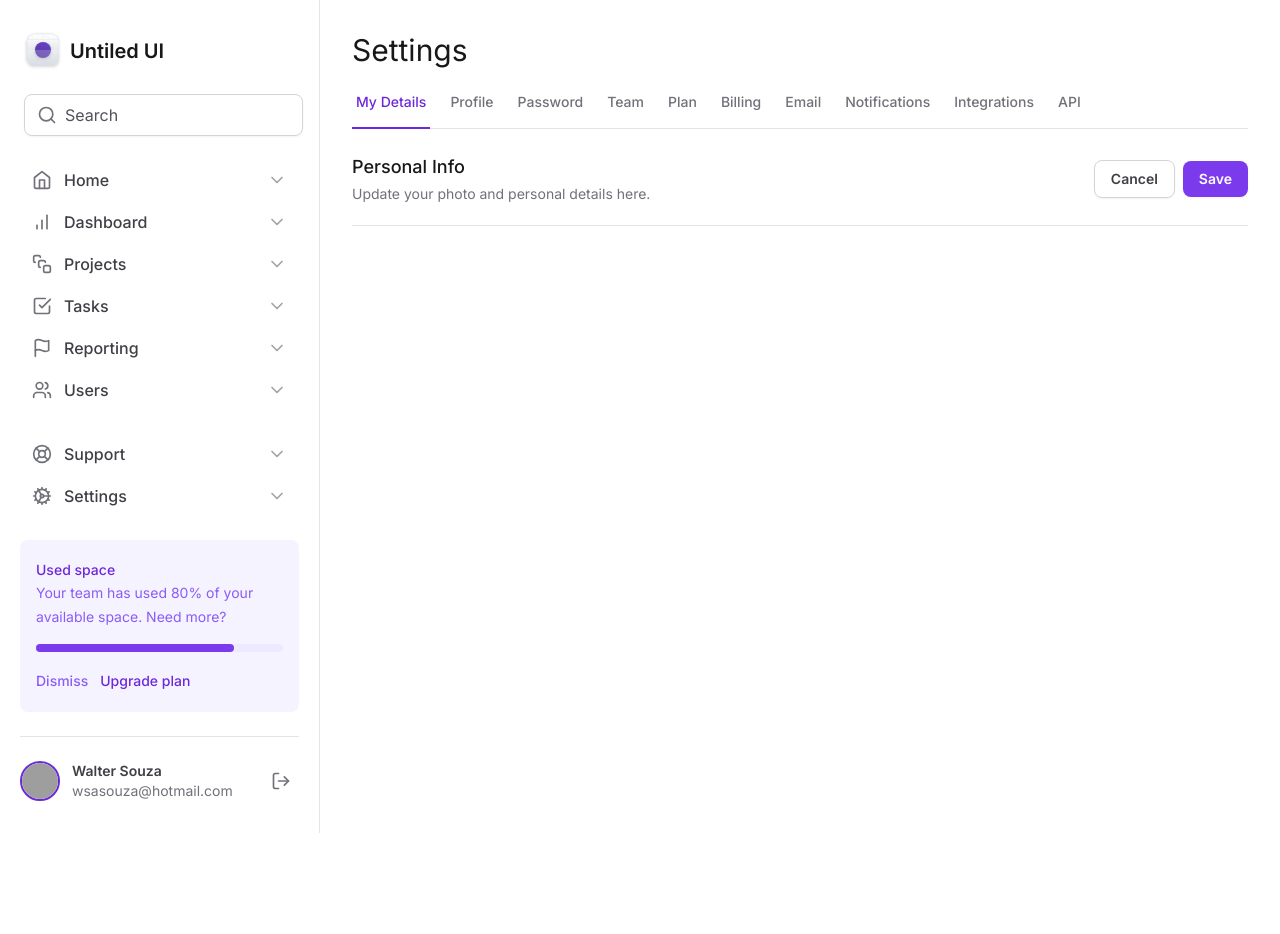
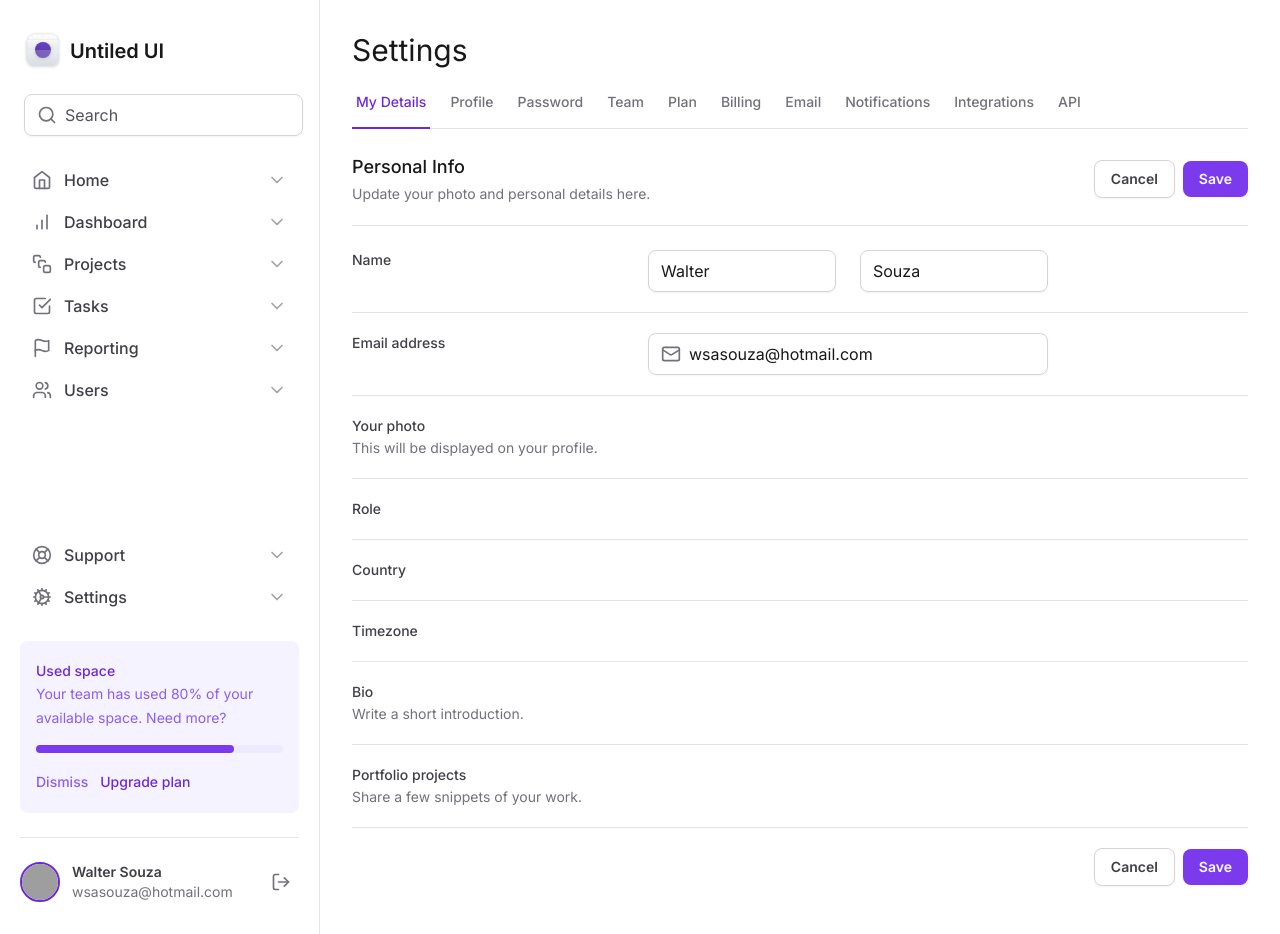
Before and after one commit to wsasouza/tailwind-tests, a Next.js app: page / in a window 1280 px wide. Before the commit the page ends 833 px from the top, so only its background shows below. Built offline with nearby package versions, Linux system fonts and the light colour scheme; grey boxes are pictures that could not be loaded.

Commit message:
Feat: Inputs do formulário

```diff
--- a/src/app/page.tsx
+++ b/src/app/page.tsx
@@ -1,4 +1,6 @@
 import { SettingsTabs } from '@/components/SettingsTabs'
+import * as Input from '@/components/Input'
+import { Mail } from 'lucide-react'
 
 export default function Home() {
   return (
@@ -31,7 +33,122 @@
           </div>
         </div>
 
-        <form id="settings" className="mt-6 flex w-full flex-col"></form>
+        <form
+          id="settings"
+          className="mt-6 flex w-full flex-col gap-5 divide-y divide-zinc-200"
+        >
+          <div className="grid grid-cols-form gap-3">
+            <label
+              htmlFor="firstName"
+              className="text-sm font-medium text-zinc-700"
+            >
+              Name
+            </label>
+            <div className="grid grid-cols-2 gap-6">
+              <Input.Root>
+                <Input.Control id="firstName" defaultValue="Walter" />
+              </Input.Root>
+              <Input.Root>
+                <Input.Control defaultValue="Souza" />
+              </Input.Root>
+            </div>
+          </div>
+          <div className="grid grid-cols-form gap-3 pt-5">
+            <label
+              htmlFor="email"
+              className="text-sm font-medium text-zinc-700"
+            >
+              Email address
+            </label>
+            <Input.Root>
+              <Input.Prefix>
+                <Mail className="h-5 w-5 text-zinc-500" />
+              </Input.Prefix>
+              <Input.Control
+                id="email"
+                type="email"
+                defaultValue="wsasouza@hotmail.com"
+              />
+            </Input.Root>
+          </div>
+          <div className="grid grid-cols-form gap-3 pt-5">
+            <label
+              htmlFor="photo"
+              className="space-y-0.5 text-sm font-medium text-zinc-700"
+            >
+              Your photo
+              <p className="mt-0.5 text-sm font-normal text-zinc-500">
+                This will be displayed on your profile.
+              </p>
+            </label>
+            <div></div>
+          </div>
+          <div className="grid grid-cols-form gap-3 pt-5">
+            <label htmlFor="role" className="text-sm font-medium text-zinc-700">
+              Role
+            </label>
+            <div></div>
+          </div>
+          <div className="grid grid-cols-form gap-3 pt-5">
+            <label
+              htmlFor="country"
+              className="text-sm font-medium text-zinc-700"
+            >
+              Country
+            </label>
+            <div></div>
+          </div>
+          <div className="grid grid-cols-form gap-3 pt-5">
+            <label
+              htmlFor="timezone"
+              className="text-sm font-medium text-zinc-700"
+            >
+              Timezone
+            </label>
+            <div></div>
+          </div>
+          <div className="grid grid-cols-form gap-3 pt-5">
+            <label
+              htmlFor="bio"
+              className="space-y-0.5 text-sm font-medium text-zinc-700"
+            >
+              Bio
+              <p className="mt-0.5 text-sm font-normal text-zinc-500">
+                Write a short introduction.
+              </p>
+            </label>
+            <div></div>
+          </div>
+          <div className="grid grid-cols-form gap-3 pt-5">
+            <label
+              htmlFor="formProjects"
+              className="space-y-0.5 text-sm font-medium text-zinc-700"
+            >
+              Portfolio projects
+              <p className="mt-0.5 text-sm font-normal text-zinc-500">
+                Share a few snippets of your work.
+              </p>
+            </label>
+            <div></div>
+          </div>
+
+          <div className="flex items-center justify-end gap-2 pt-5">
+            <div className="flex items-center gap-2">
+              <button
+                type="button"
+                className="rounded-lg border border-zinc-300 px-4 py-2 text-sm font-semibold text-zinc-700 shadow-sm hover:bg-zinc-50"
+              >
+                Cancel
+              </button>
+              <button
+                type="submit"
+                className="rounded-lg bg-violet-600 px-4 py-2 text-sm font-semibold text-white shadow-sm hover:bg-violet-700"
+              >
+                Save
+              </button>
+            </div>
+          </div>
+        </form>
       </div>
     </>
   )
--- a/src/components/Input.tsx
+++ b/src/components/Input.tsx
@@ -2,16 +2,16 @@
 
 type InputPrefixProps = ComponentProps<'div'>
 
-export function InputPrefix(props: InputPrefixProps) {
+export function Prefix(props: InputPrefixProps) {
   return <div {...props} />
 }
 
 type InputControlProps = ComponentProps<'input'>
 
-export function InputControl(props: InputControlProps) {
+export function Control(props: InputControlProps) {
   return (
     <input
-      className="flex-1 border-0 bg-transparent p-0 text-zinc-900 placeholder-zinc-600"
+      className="flex-1 border-0 bg-transparent p-0 text-zinc-900 placeholder-zinc-600 focus:outline-none"
       {...props}
     />
   )
@@ -19,7 +19,7 @@
 
 type InputRootProps = ComponentProps<'div'>
 
-export function InputRoot(props: InputRootProps) {
+export function Root(props: InputRootProps) {
   return (
     <div
       className=" mx-1 flex w-full items-center gap-2 rounded-lg border border-zinc-300 px-3 py-2 shadow-sm"
--- a/src/components/Sidebar/index.tsx
+++ b/src/components/Sidebar/index.tsx
@@ -13,19 +13,19 @@
 import { NavItem } from './NavItem'
 import { UsedSpaceWidget } from './UsedSpaceWidget'
 import { Profile } from './Profile'
-import { InputControl, InputPrefix, InputRoot } from '../Input'
+import * as Input from '../Input'
 
 export function Sidebar() {
   return (
     <aside className="flex flex-col gap-6 border-r border-zinc-200 px-5 py-8">
       <Logo />
 
-      <InputRoot>
-        <InputPrefix>
+      <Input.Root>
+        <Input.Prefix>
           <Search className="h-5 w-5 text-zinc-500" />
-        </InputPrefix>
-        <InputControl placeholder="Search" />
-      </InputRoot>
+        </Input.Prefix>
+        <Input.Control placeholder="Search" />
+      </Input.Root>
 
       <nav className="space-y-0.5">
         <NavItem title="Home" icon={Home} />
--- a/tailwind.config.js
+++ b/tailwind.config.js
@@ -6,6 +6,7 @@
       gridTemplateColumns: {
         app: 'minmax(18rem, 20rem) 1fr',
         profile: 'max-content 1fr min-content',
+        form: 'minmax(7.5rem, 17.5rem) minmax(25rem, 1fr) minmax(0, 15rem)',
       },
     },
   },
```
